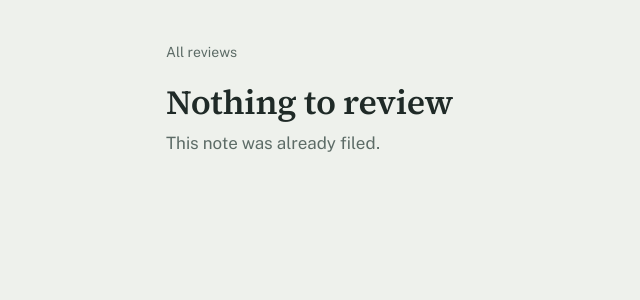
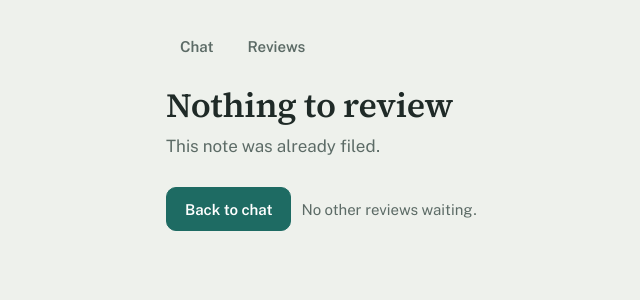
Before and after one commit to Laxmi884/workwiki, a Python web app: template src/llm_wiki/review_web/templates/review.html in a window 1280 px wide. Shown: the top 300 px of the page, without its empty margins (110-750 px from the left). Run offline with Jinja, Linux system fonts and the light colour scheme; the template is opened without the code that fills it, so the values that code supplies are empty.

Commit message:
Review page: shared Chat/Reviews nav bar and next-step links
A bar on every page marks the current one and counts open reviews; a
finished or missing review ends with Next review / Back to chat. The count
comes from Backend.pending(); a backend outage drops only the count.

Co-Authored-By: Claude Opus 5.5 <noreply@anthropic.com>

```diff
--- a/src/llm_wiki/review_web/templates/base.html
+++ b/src/llm_wiki/review_web/templates/base.html
@@ -38,8 +38,19 @@ body { margin: 0; background: var(--paper); color: var(--ink);
 main { max-width: 760px; margin: 0 auto; padding: 40px 16px 160px; }
 a { color: var(--teal); text-underline-offset: 3px; }
 :focus-visible { outline: 2px solid var(--teal); outline-offset: 2px; border-radius: 4px; }
-.back { font-size: 14px; color: var(--soft); text-decoration: none; }
-.back:hover { color: var(--teal); }
+.nav { display: flex; gap: 6px; margin: -16px 0 8px; }
+.nav a { display: inline-flex; align-items: center; gap: 8px; min-height: 44px; padding: 0 14px;
+  border-radius: 10px; font: 600 15px/1 var(--sans); color: var(--soft); text-decoration: none; }
+.nav a:hover { color: var(--teal); }
+.nav a[aria-current] { background: var(--teal-wash); color: var(--teal); }
+.nav .count { min-width: 22px; padding: 4px 7px; border-radius: 999px; text-align: center;
+  background: var(--teal); color: var(--teal-ink); font-size: 13px; }
+.next { display: flex; flex-wrap: wrap; gap: 10px; align-items: center; margin: 28px 0 0; }
+.next a { display: inline-flex; align-items: center; min-height: 44px; padding: 0 18px;
+  border-radius: 10px; border: 1px solid var(--rule); background: var(--card);
+  font: 600 15px/1 var(--sans); color: var(--ink); text-decoration: none; }
+.next a.go { background: var(--teal); border-color: var(--teal); color: var(--teal-ink); }
+.next .none { font-size: 15px; color: var(--soft); }
 h1 { font: 600 34px/1.15 var(--serif); letter-spacing: -.01em; margin: 18px 0 8px; }
 .lede { font-size: 17px; color: var(--soft); margin: 0 0 28px; max-width: 62ch; }
 h2 { font: 600 21px/1.3 var(--serif); margin: 44px 0 4px; }
@@ -59,5 +70,10 @@ button:disabled { opacity: .45; cursor: default; }
 </style>
 {% block head %}{% endblock %}
 </head>
-<body><main>{% block body %}{% endblock %}</main>{% block scripts %}{% endblock %}</body>
+<body><main>
+<nav class="nav" aria-label="Pages">
+  <a href="/chat"{% if nav == "chat" %} aria-current="page"{% endif %}>Chat</a>
+  <a href="/review"{% if nav == "reviews" %} aria-current="page"{% elif nav == "review" %} aria-current="true"{% endif %}>Reviews{% if open_reviews %} <span class="count" aria-label="{{ open_reviews|length }} open">{{ open_reviews|length }}</span>{% endif %}</a>
+</nav>
+{% block body %}{% endblock %}</main>{% block scripts %}{% endblock %}</body>
 </html>
--- a/src/llm_wiki/review_web/templates/chat.html
+++ b/src/llm_wiki/review_web/templates/chat.html
@@ -3,8 +3,7 @@
 {% block head %}
 <style>
 main { padding-bottom: 40px; }
-.top { display: flex; justify-content: space-between; align-items: baseline; gap: 12px; }
-.vault { font-size: 13px; color: var(--faint); overflow-wrap: anywhere; }
+.vault { font-size: 13px; color: var(--faint); overflow-wrap: anywhere; margin: -4px 0 8px; }
 .log { display: flex; flex-direction: column; gap: 14px; margin: 8px 0 20px; }
 .msg { border-radius: 14px; padding: 12px 16px; max-width: 100%; overflow-wrap: anywhere; }
 .msg.user { align-self: flex-end; background: var(--teal-wash); color: var(--ink); max-width: 85%;
@@ -31,8 +30,8 @@ textarea { flex: 1; min-height: 48px; max-height: 40vh; resize: vertical; border
 </style>
 {% endblock %}
 {% block body %}
-<div class="top"><a class="back" href="/review">Reviews</a><span class="vault">{{ vault }}</span></div>
 <h1>Wiki chat</h1>
+<p class="vault">{{ vault }}</p>
 <p class="lede">Ask about your work, or start with <code>/ingest</code> to file a daily note. <code>/help</code> lists the commands.</p>
 <div class="log" id="log" aria-live="polite"></div>
 <form id="form">
--- a/src/llm_wiki/review_web/templates/index.html
+++ b/src/llm_wiki/review_web/templates/index.html
@@ -13,7 +13,6 @@
 </style>
 {% endblock %}
 {% block body %}
-<a class="back" href="/chat">Chat</a>
 <h1>Reviews</h1>
 <p class="lede">Each ingest waits here until you approve or reject it.</p>
 {% if rows %}
--- a/src/llm_wiki/review_web/templates/missing.html
+++ b/src/llm_wiki/review_web/templates/missing.html
@@ -1,6 +1,6 @@
 {% extends "base.html" %}
 {% block body %}
-<a class="back" href="/review">All reviews</a>
 <h1>No review here</h1>
 <p class="lede">Nothing is stored for {{ thread }} in this vault. It may belong to another vault or state folder.</p>
+{% include "next.html" %}
 {% endblock %}
--- /dev/null
+++ b/src/llm_wiki/review_web/templates/next.html
@@ -0,0 +1,12 @@
+{# What to do after a review is finished: the next open one, or back to the chat. #}
+{% set others = (open_reviews or [])|reject("equalto", thread)|list %}
+<div class="next">
+  {% if others %}
+  <a class="go" href="/review/{{ others[0] }}">Next review</a>
+  <a href="/chat">Back to chat</a>
+  {% if others|length > 1 %}<a href="/review">All open reviews ({{ others|length }})</a>{% endif %}
+  {% else %}
+  <a class="go" href="/chat">Back to chat</a>
+  {% if open_reviews is not none %}<span class="none">No other reviews waiting.</span>{% endif %}
+  {% endif %}
+</div>
--- a/src/llm_wiki/review_web/templates/review.html
+++ b/src/llm_wiki/review_web/templates/review.html
@@ -107,7 +107,6 @@ select.task-pick { font: 600 16px/1.3 var(--serif); color: var(--ink); backgroun
 </style>
 {% endblock %}
 {% block body %}
-<a class="back" href="/review">All reviews</a>
 {% if view %}
 <h1>{{ view.title }}</h1>
 <p class="lede">{{ view.lede }}</p>
@@ -282,9 +281,11 @@ select.task-pick { font: 600 16px/1.3 var(--serif); color: var(--ink); backgroun
 {% else %}
 <p class="lede">This note's review was {{ "rejected" if result.action == "reject" else "closed" }}. Your vault is unchanged.</p>
 {% endif %}
+{% include "next.html" %}
 {% else %}
 <h1>Nothing to review</h1>
 <p class="lede">{{ result.warnings|join("; ") or "This note was already filed." }}</p>
+{% include "next.html" %}
 {% endif %}
 {% endblock %}
 
```
Also changed, not shown: docs/wiki/log.md (+1 -0 lines), src/llm_wiki/review_web/app.py (+41 -5 lines), tests/unit_tests/test_review_web.py (+48 -0 lines).
